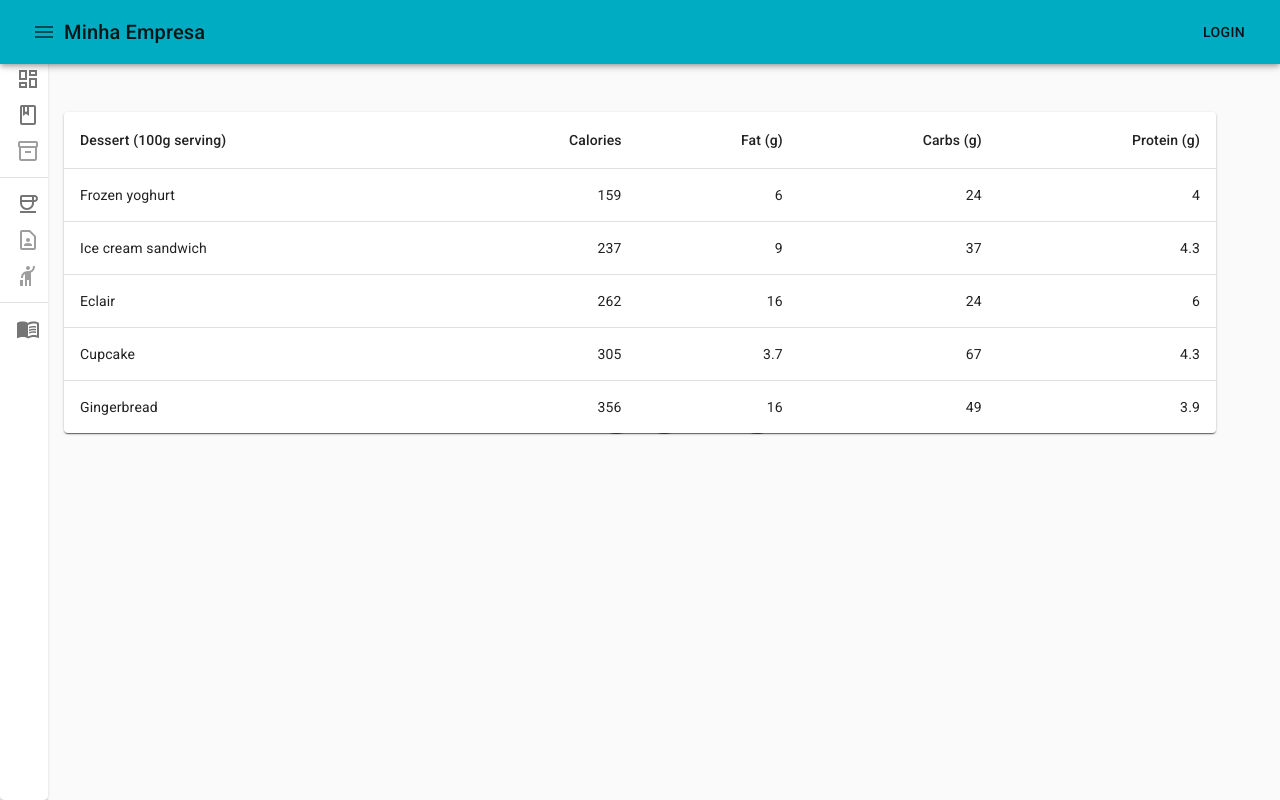
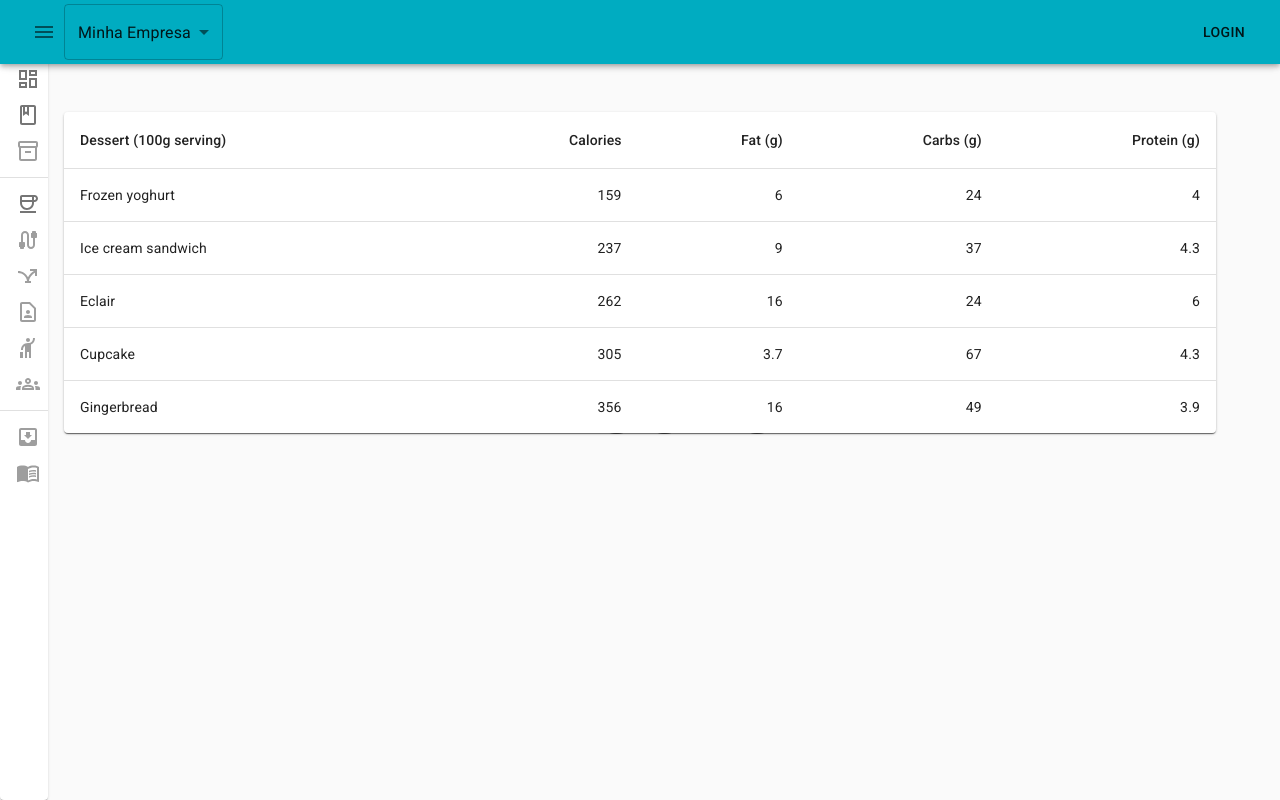
Before and after one commit to CavernaTech/breeze, a React (Create React App) app: page /estoque in a window 1280 px wide. Built offline with nearby package versions, Linux system fonts and the light colour scheme.

Commit message:
Adcionado listagem de funcionalidades;

```diff
--- a/src/components/menu/index.jsx
+++ b/src/components/menu/index.jsx
@@ -10,18 +10,24 @@ import {
   MenuItem,
   MenuList,
   Paper,
+  Select,
   Toolbar,
   Typography,
 } from "@mui/material";
 import {
+  AirlineStopsOutlined,
   BookOutlined,
+  Cable,
   CoffeeOutlined,
   ContactPageOutlined,
   DashboardOutlined,
   HailOutlined,
+  MoveToInbox,
   Inventory2Outlined,
   Menu,
   MenuBook,
+  GroupsOutlined,
+  Add,
 } from "@mui/icons-material";
 import clsx from "clsx";
 
@@ -48,9 +54,19 @@ function MenuComponent({ children }) {
             <IconButton onClick={() => setOpen(!open)}>
               <Menu />
             </IconButton>
-            <Typography variant="h6" sx={{ flexGrow: 1 }}>
-              Minha Empresa
-            </Typography>
+            <Select displayEmpty value="my">
+              <MenuItem disabled value="my">
+                Minha Empresa
+              </MenuItem>
+              <Button disabled fullWidth variant="text">
+                <Add />
+                Nova Empresa
+              </Button>
+                <Typography variant="body2" color="text.disabled" textAlign="right">
+                em breve
+                </Typography>
+            </Select>
+            <Box sx={{ flexGrow: 1 }} />
             <Button color="inherit">Login</Button>
           </Toolbar>
         </AppBar>
@@ -99,6 +115,16 @@ function MenuComponent({ children }) {
             />
             <MenuItemIcon
               disabled
+              title="Processos"
+              icon={<Cable />}
+            />
+            <MenuItemIcon
+              disabled
+              title="Etapas"
+              icon={<AirlineStopsOutlined />}
+            />
+            <MenuItemIcon
+              disabled
               title="Clientes"
               icon={<ContactPageOutlined />}
             />
@@ -107,11 +133,20 @@ function MenuComponent({ children }) {
               title="Fornecedores"
               icon={<HailOutlined />}
             />
+            <MenuItemIcon
+              disabled
+              title="Funcionários"
+              icon={<GroupsOutlined />}
+            />
             <Divider />
             <MenuItemIcon
-              title="Cardápios"
-              description="edição e visualização"
-              to="/cardapios"
+              disabled
+              title="Ponto de Pedidos"
+              icon={<MoveToInbox />}
+            />
+            <MenuItemIcon
+              disabled
+              title="Catálogos"
               icon={<MenuBook />}
             />
           </MenuList>
```
